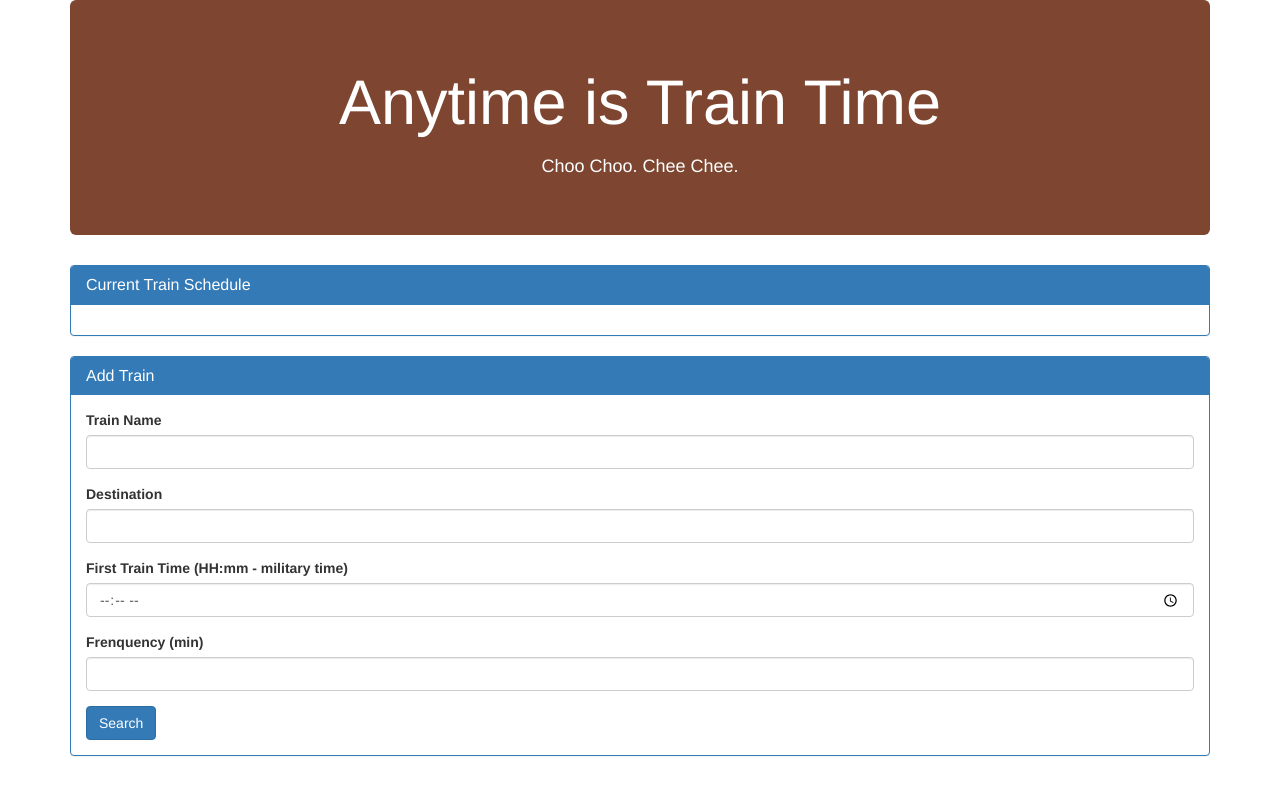
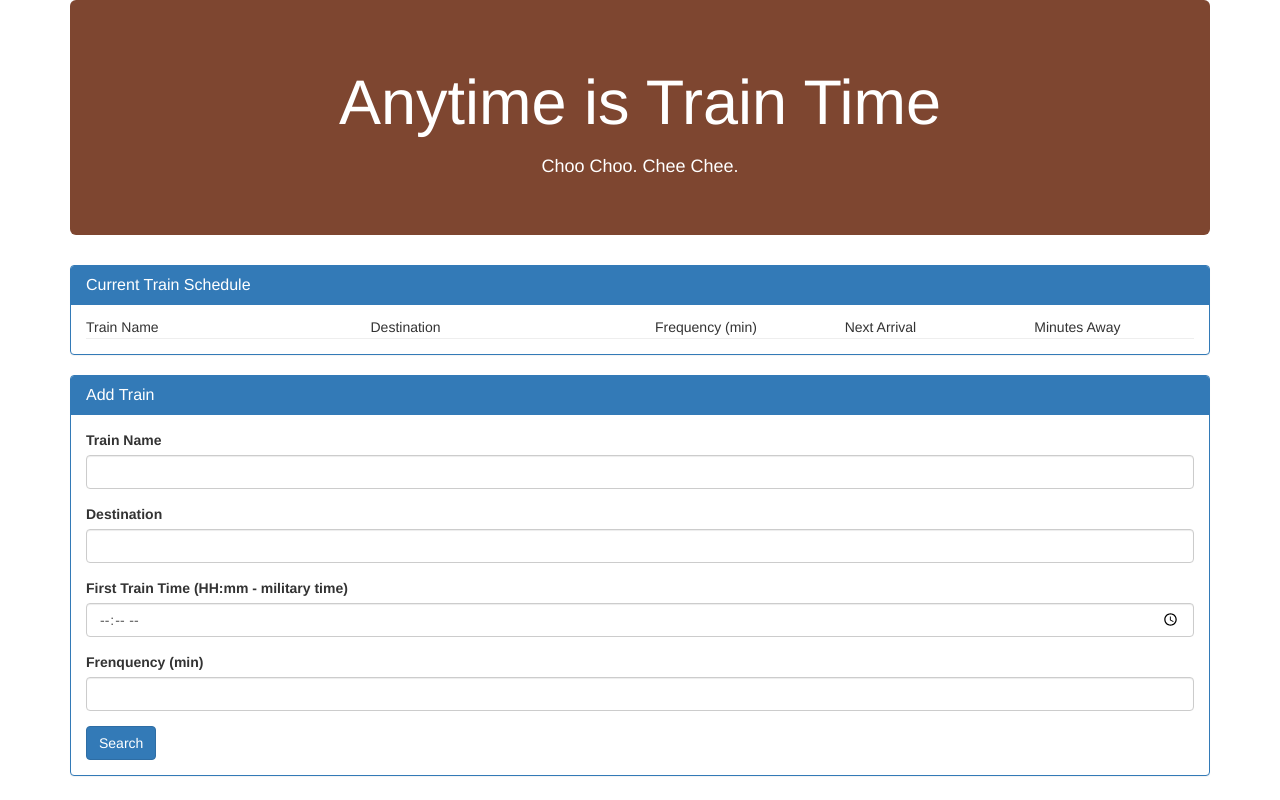
Before and after one commit to JustinRyanCarlson/Train-Scheduler, a PHP site: page / in a window 1280 px wide. Run offline with PHP 8.4, Linux system fonts and the light colour scheme.

Commit message:
adds stylesto style.css, adds column headings to the current train schedule pane

```diff
--- a/assets/css/style.css
+++ b/assets/css/style.css
@@ -2,3 +2,12 @@
     background-color: #7E4630;
     color: white;
 }
+
+hr {
+    margin: 0px;
+}
+
+h5 {
+    margin-bottom: 3px;
+    margin-top: 0px;
+}
--- a/index.html
+++ b/index.html
@@ -33,6 +33,24 @@
                         <h3 class="panel-title">Current Train Schedule</h3>
                     </div>
                     <div class="panel-body">
+                        <div class="row">
+                            <div class="col-sm-3">
+                                <h5>Train Name</h5>
+                            </div>
+                            <div class="col-sm-3">
+                                <h5>Destination</h5>
+                            </div>
+                            <div class="col-sm-2">
+                                <h5>Frequency (min)</h5>
+                            </div>
+                            <div class="col-sm-2">
+                                <h5>Next Arrival</h5>
+                            </div>
+                            <div class="col-sm-2">
+                                <h5>Minutes Away</h5>
+                            </div>
+                        </div>
+                        <hr>
                     </div>
                 </div>
             </div>
```
